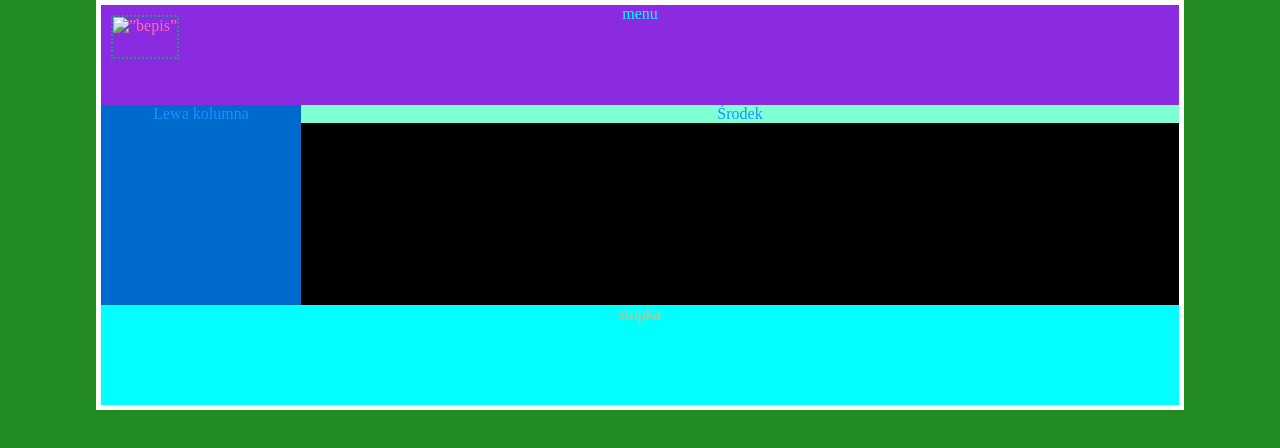
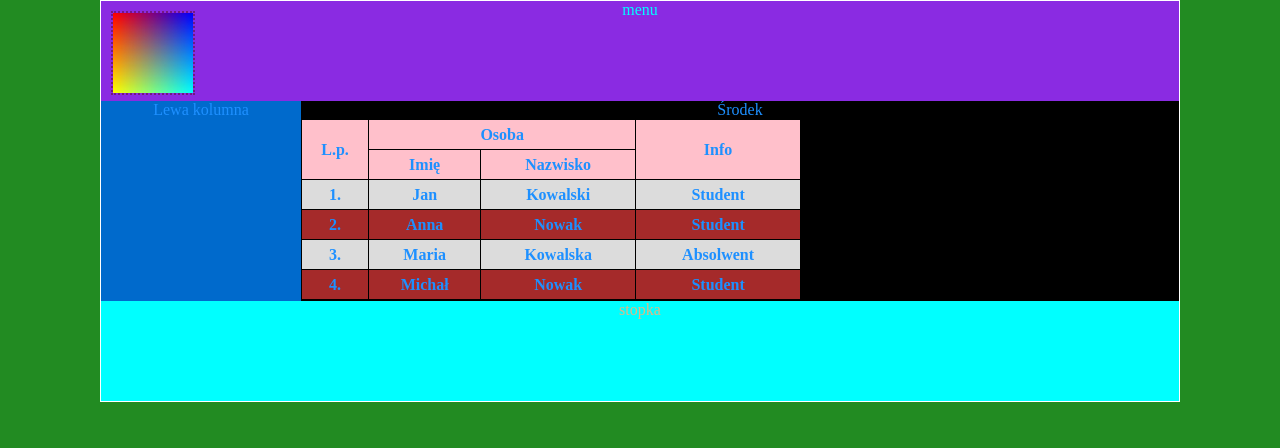
Before and after one commit to pidr98/yoopee, a plain HTML site: page index.html in a window 1280 px wide. Drawn offline with Linux system fonts and the light colour scheme.

Commit message:
lab1
lab1

```diff
--- a/index.html
+++ b/index.html
@@ -1,14 +1,9 @@
-<?xml version="1.0"encoding="UTF-8"?>
-<!DOCTYPE html PUBLIC "-//W3C//DTD XHTML 1.0 Transitional//EN" "http://www.w3.org/TR/xhtml1/DTD/xhtml1-transitional.dtd">
-
+<?xml version="1.0"encoding="UTF-8"?><!DOCTYPE html PUBLIC "-//W3C//DTD XHTML 1.0 Transitional//EN" "http://www.w3.org/TR/xhtml1/DTD/xhtml1-transitional.dtd">
 <html xmlns="http://www.w3.org/1999/xhtml">
-
-
     <head>
-        <meta http-equiv="Content-Type"content="text/html; charset=UTF-8"/>
-        <title>zmien tytuł strony własny</title>
+        <meta http-equiv="Content-Type" content="text/html; charset=UTF-8"/>
+        <title>dobry tytuł</title>
         <link href="style.css" rel="stylesheet">
-
 
     </head>
 
@@ -18,14 +13,61 @@
 
         <div id="container">
             <header>
-            <div id="Logo">
-                <img src=”img/bepis.jpg” alt=”bepis”>
-            </div>
+                <div id="logo">
+                    <img src=img/logo.jpg alt=”logo”>
+                </div>
+
             </header>
             <nav>menu</nav>
             <main>
                 <div id="col-left">Lewa kolumna</div>
-                <div id="col-center">Środek</div>
+                <div id="col-center">Środek
+                    <table>
+                    <tr bgcolor="pink">
+                        <th rowspan="3">L.p.</th>
+                        <th colspan="2">Osoba</th>
+                        <th rowspan="3">Info</th>
+                    </tr>
+
+
+                    <tr bgcolor="pink">
+                        <th>Imię</th>
+                        <th>Nazwisko</th>
+                    </tr>
+
+                    <tr>
+                    </tr>
+
+                    <tr>
+                        <th>1.</th>
+                        <th>Jan</th>
+                        <th>Kowalski</th>
+                        <th>Student</th>
+                    </tr>
+                    <tr>
+                        <th>2.</th>
+                        <th>Anna</th>
+                        <th>Nowak</th>
+                        <th>Student</th>
+                    </tr>
+                    <tr>
+                        <th>3.</th>
+                        <th>Maria</th>
+                        <th>Kowalska</th>
+                        <th>Absolwent</th>
+                    </tr>
+                    <tr>
+                        <th>4.</th>
+                        <th>Michał</th>
+                        <th>Nowak</th>
+                        <th>Student</th>
+                    </tr>
+
+                    </table>
+
+
+                </div>
+
             </main>
             <footer>stopka</footer>
         </div>
--- a/style.css
+++ b/style.css
@@ -45,7 +45,7 @@ footer
 }
 #col-center
 {
-    background-color: aquamarine;
+    background-color: black;
     height: auto;
     width: auto;
 }
@@ -57,26 +57,53 @@ footer
     width: 1078px;
     height: auto;
     overflow: hidden;
-    border: 5px solid #ffffff;
+    border:1px solid #ffffff;
 }
 
-#Logo
+#logo
 {
     position: absolute;
     widows: 200px;
-    height: 40px;
-    border: 2px dotted #239483;
-    position: absolute;
+    height: auto;
+    width: auto;
+    border: 2px dotted #731980;
     top:10px;
     left:10px;
 }
 
-#Logo img
+#logo img
 {
-    max-height: 90px;
+    max-height:80px;
 }
 
 #header
 {
     position: relative;
 }
+
+#table,tr,th
+{
+    border: 1px solid black;
+}
+
+table
+{
+  border-collapse: collapse;
+  width: 500px;
+}
+
+th
+{
+  height: 27px;
+}
+
+
+tr:nth-child(2n+3)
+{
+    background-color: brown;
+}
+
+tr:nth-child(2n+4)
+{
+    background-color: gainsboro;
+}
```
Also changed, not shown: bepis.jpg (deleted), img/bepis.jpg (deleted), img/logo.jpg (added).
